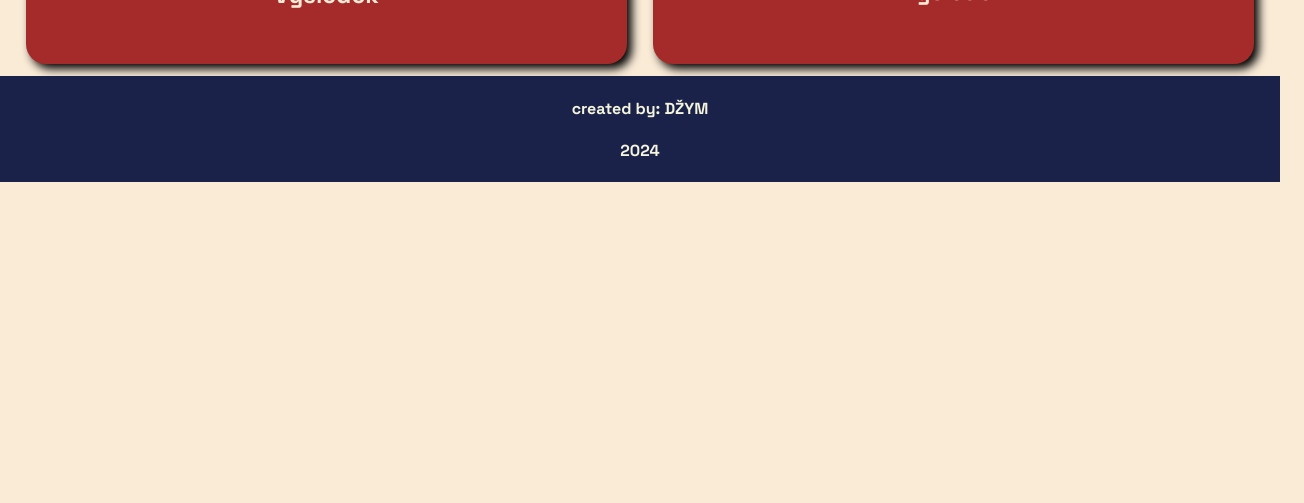
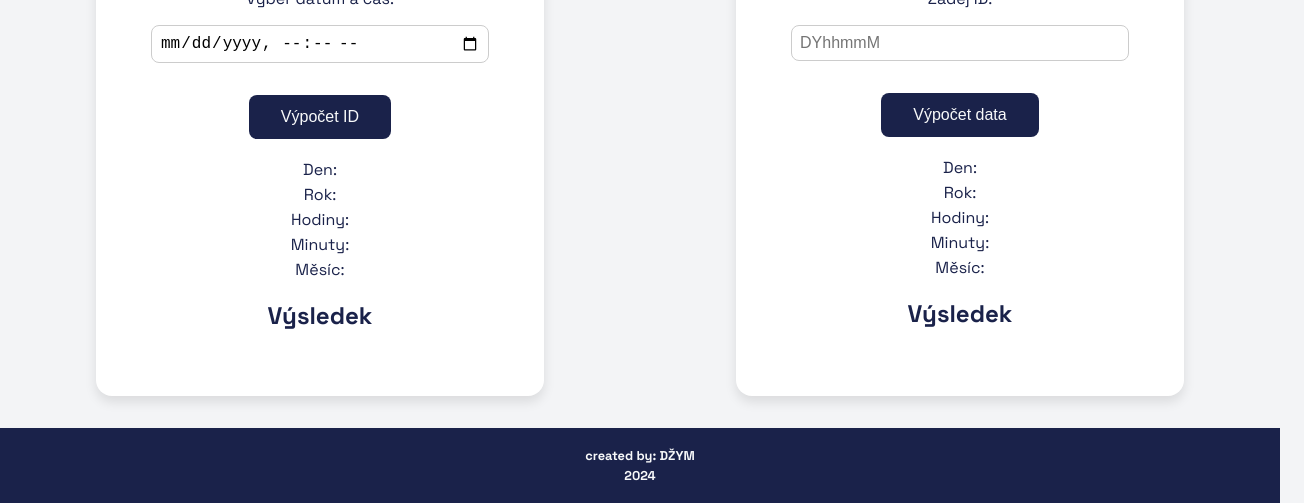
Before and after one commit to DzymatoR/ID_calculator, a plain HTML site: page index.html in a window 1280 px wide. Shown: the part 735-1238 px from the top of the page, 1304 px wide, since content can reach past the window. Before the commit the page ends 917 px from the top, so only its background shows below. Drawn offline with Linux system fonts and the light colour scheme.

Commit message:
styl podle emy

```diff
--- a/index.html
+++ b/index.html
@@ -12,102 +12,111 @@
     <style>
 
         body {
-            background-color: antiquewhite;
-            color: rgb(26, 34, 74);
+            background-color: #f3f4f6; /* Jemná světlá barva */
+            color: #1a224a; /* Sytější barva textu */
             text-align: center;
-
             font-family: "Space Grotesk", sans-serif;
-            font-optical-sizing: auto;
-            font-weight: 700;
-            font-style: normal;
-
-            margin:  0;
+            margin: 0;
             padding: 0;
-
-            width: 100vw;
-            height: 100vh;
-            min-height: 100vh;
-
             display: flex;
             flex-direction: column;
+            min-height: 100vh;
         }
 
-
         header, footer {
-            background-color: rgb(26, 34, 74);
-            color: beige;
-
+            background-color: #1a224a; /* Tmavá kontrastní barva */
+            color: #f8f9fa;
+            padding: 1rem 0;
+            box-shadow: 0px 4px 6px rgba(0, 0, 0, 0.1);
         }
 
-        h1, p{
+        h1, p {
             margin: 1% 5%;
         }
 
-        #den, #rok, #mes{
-            color: brown;
-            font-size: xx-large;
+        #den, #rok, #mes {
+            color: #d97706; /* Barva s pastelovým odstínem */
+            font-size: 1.5rem;
         }
 
-        input{
-            padding: 1vh ;
-            width: 30vw;
-            margin: 1vw;
+        input {
+            padding: 0.5rem;
+            width: 80%;
+            max-width: 400px;
+            margin: 1rem auto;
+            border: 1px solid #ccc;
+            border-radius: 8px;
+            font-size: 1rem;
         }
 
-        button{
+        button {
+            background-color: #1a224a;
+            color: #f8f9fa;
+            margin: 1rem auto;
+            padding: 0.8rem 2rem;
+            border: none;
+            border-radius: 8px;
+            font-size: 1rem;
+            cursor: pointer;
+            transition: background-color 0.3s, transform 0.2s;
+        }
 
-            background-color: rgb(26, 34, 74);
-            color: beige;
-            margin: 0vh 5vw;
-            margin-bottom: 1vh;
-            height: 4vh;
-            width: 20vw;
-
+        button:hover {
+            background-color: #d97706; /* Zvýraznění při hover */
+            transform: scale(1.05); /* Mírné zvětšení */
         }
 
         #selection {
-
-            color: antiquewhite;
-
             display: flex;
             flex-wrap: wrap;
             justify-content: center;
-
+            gap: 2rem;
+            padding: 1rem;
         }
 
         .odstavec {
-            width: 45vw;
-            margin: 1vw;
-            padding: 1vw;
-            background-color: brown;
-            border-radius: 20px;
-            box-shadow: 5px 5px 10px black;
-
+            width: 100%;
+            max-width: 400px;
+            margin: 1rem auto;
+            padding: 1.5rem;
+            background-color: #fff;
+            border-radius: 16px;
+            box-shadow: 0px 6px 12px rgba(0, 0, 0, 0.1);
+            transition: transform 0.2s;
         }
 
-        #vysledne_ID{
-            font-size: 20vh;
-            color: brown;
-            padding: 0vh;
-            margin: -3vh;
+        .odstavec:hover {
+            transform: translateY(-5px);
         }
 
-        #rozlozene_hodnoty {
-            display: flex;
-            flex-wrap: wrap;
-            justify-content:center;
+        #vysledne_ID {
+            font-size: 3rem;
+            color: #d97706;
+            margin: 1rem 0;
         }
 
-        .info{
-
+        footer {
+            margin-top: auto;
+            padding: 1rem 0;
+            font-size: 0.8rem;
+            background-color: #1a224a;
+            color: #f8f9fa;
         }
 
-        footer{
-            margin-top: auto;
+        footer h4 {
+            margin: 0.2rem 0;
         }
 
+        /* Media Queries */
+        @media (max-width: 768px) {
+            button {
+                width: 90%;
+            }
 
-
+            #selection {
+                flex-direction: column;
+            }
+        }
 
 
     </style>
```
